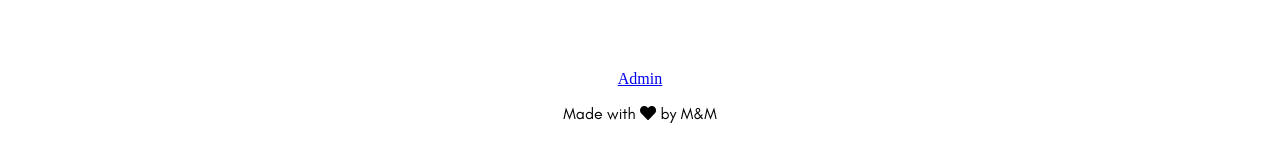
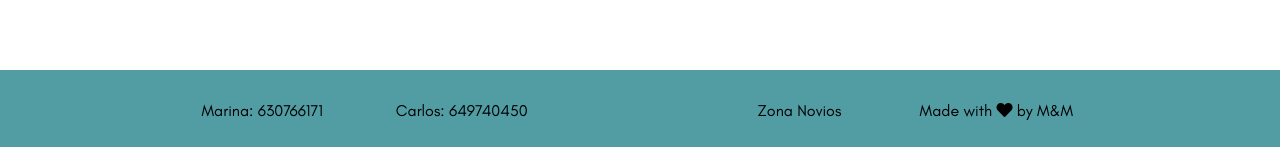
Before and after one commit to mmercado4/weddingweb, a React app: page / in a window 1280 px wide. Shown: the part 2126-2273 px from the top of the page. Built offline with nearby package versions, Linux system fonts and the light colour scheme; the HTML template or start-up script is replaced by a standard one; a web font is replaced by a local one.

Commit message:
feat(footer): create footer component with styles

```diff
--- a/public/scss/styles.scss
+++ b/public/scss/styles.scss
@@ -685,3 +685,58 @@
     }
   }
 }
+
+//Footer
+
+footer {
+  background-color: $primary-color;
+  min-height: 15vh;
+  display: flex;
+  justify-content: space-evenly;
+  align-items: center;
+  flex-direction: column;
+
+  .wedding-data {
+    display: flex;
+    width: 90%;
+    justify-content: space-between;
+    align-items: center;
+  }
+
+  a {
+    color: black;
+    text-decoration: none;
+    font-family: $secondary-font;
+    margin: 10px 0;
+  }
+
+  p {
+    margin: 0;
+    padding: 15px 0;
+  }
+}
+
+@media (min-width: $breakpoint-tablet) {
+  footer {
+    padding: 0 50px;
+    flex-direction: row;
+
+    .wedding-data {
+      width: 40%;
+      justify-content: space-evenly;
+    }
+
+    .wedding-aux {
+      display: flex;
+      width: 40%;
+      justify-content: space-evenly;
+      align-items: center;
+    }
+  }
+}
+
+@media (min-width: $breakpoint-laptop) {
+  footer {
+    min-height: 10vh;
+  }
+}
--- /dev/null
+++ b/src/components/Footer.js
@@ -0,0 +1,24 @@
+import React from "react";
+
+export default function Footer() {
+  return (
+    <footer>
+      <div className="wedding-data">
+        <p>
+          Marina: <span>630766171</span>
+        </p>
+        <p>
+          Carlos: <span>649740450</span>
+        </p>
+      </div>
+      <div className="wedding-aux">
+        <a href="/admin">Zona Novios</a>
+        <p>
+          {`Made with `}
+          <i className="fas fa-heart"></i>
+          {` by M&M`}
+        </p>
+      </div>
+    </footer>
+  );
+}
--- a/src/components/Home.js
+++ b/src/components/Home.js
@@ -3,6 +3,7 @@
 import Congratulations from "./Congratulations";
 import Guests from "./Guests";
 import Countdown from "./Header/CountDown";
+import Footer from "./Footer";
 
 export default function Home() {
   return (
@@ -45,12 +46,7 @@
           </div>
         </div>
       </section>
-      <a href="/admin">Admin</a>
-      <p>
-        {`Made with `}
-        <i className="fas fa-heart"></i>
-        {` by M&M`}
-      </p>
+      <Footer />
     </Fragment>
   );
 }
```
